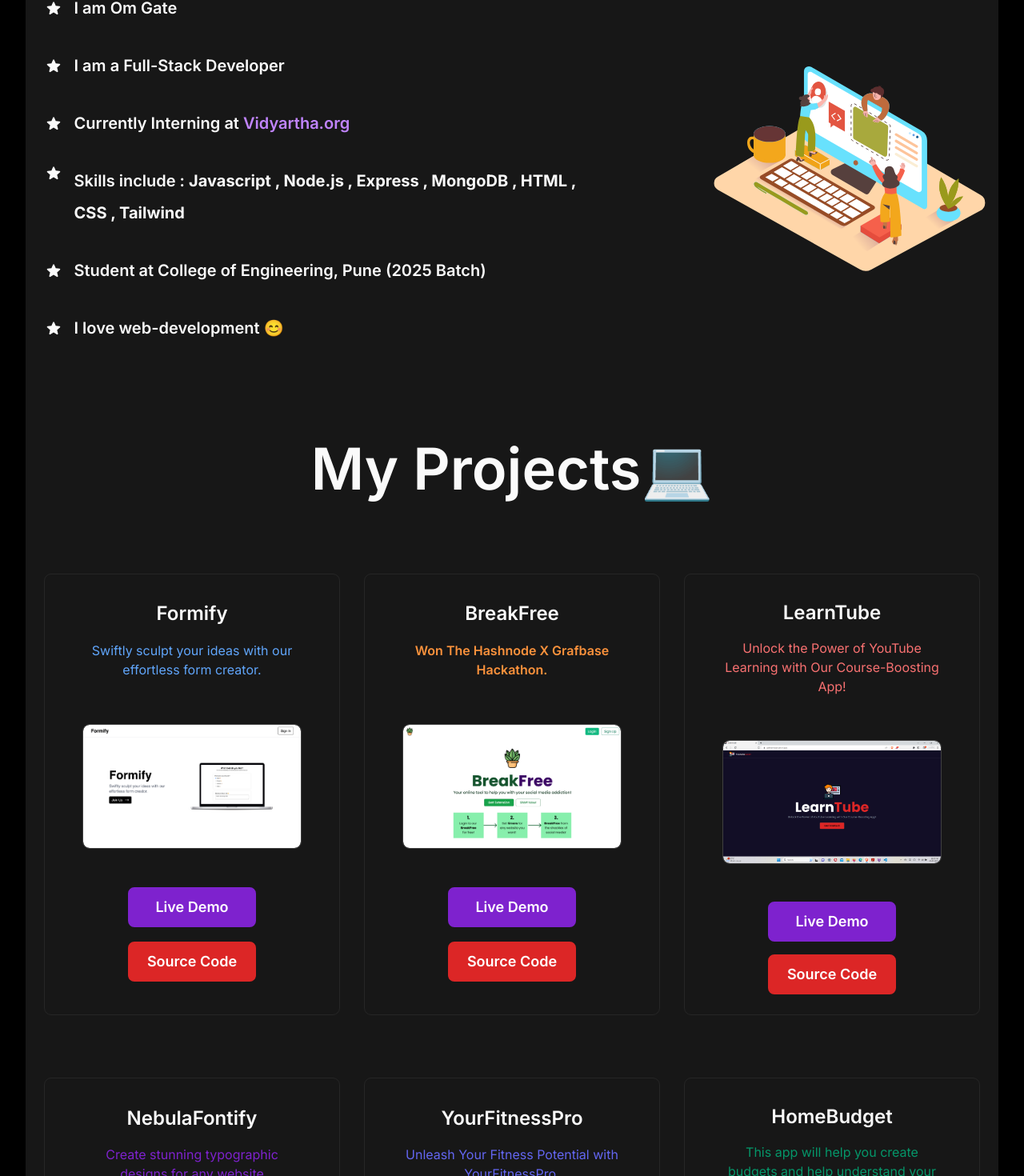
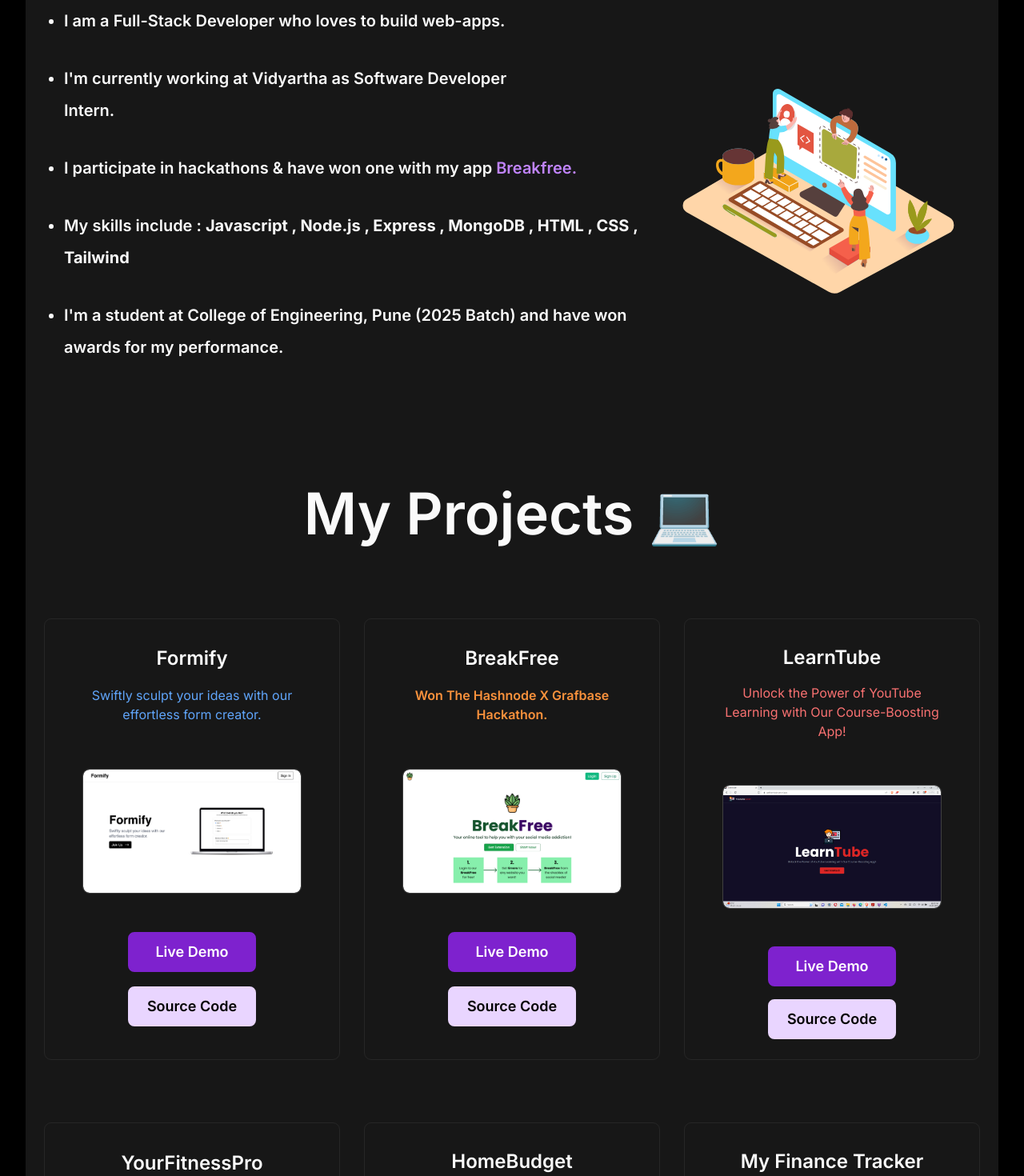
Before and after one commit to OMGATE23/om-portfolio-website, a React (Create React App) app: page / in a window 1280 px wide. Shown: the part 1066-2536 px from the top of the page at 80% size. Built offline with nearby package versions, Linux system fonts and the light colour scheme.

Commit message:
style : style bug fixes
Signed-off-by: Om Gate <90276220+OMGATE23@users.noreply.github.com>

```diff
--- a/src/App.css
+++ b/src/App.css
@@ -11,3 +11,7 @@
         opacity: 1;
     }
 }
+
+.about-me li {
+    display: list-item;
+}
--- a/src/components/aboutme/index.jsx
+++ b/src/components/aboutme/index.jsx
@@ -4,27 +4,37 @@
 const Aboutme = () => {
   return (
     <div className=" pt-8">
-        <h2 className=" py-4 text-center font-semibold text-6xl md:text-7xl">Hey, I'm Om 👋</h2>
-      <div className=" my-4 flex flex-col-reverse md:flex-row items-center justify-evenly  ">
-        <div>
-          <ul className=" px-4 ">
-            <li className="flex md:border-none border-y-[1px] py-4 border-neutral-800  items-center justify-start md:leading-10 my-4 text-lg md:text-xl gap-4 font-semibold ">
+        <h2 className=" py-4 text-center font-semibold text-4xl leading-[3.5rem] md:text-7xl">Hey, I'm Om 👋</h2>
+      <div className=" my-12 flex flex-col-reverse md:flex-row items-center justify-evenly  ">
+        <div className="md:w-[60%] w-[80%]">
+          <ul className="about-me list-disc">
+            {/* <li className="flex md:border-none border-y-[1px] py-4 border-neutral-800  items-center justify-start md:leading-10 my-4 text-lg md:text-xl gap-4 font-semibold ">
               <StarIcon width={20} />
               <span className="w-[80%]">
                 I am Om Gate
 
               </span>
+            </li> */}
+            <li className="flex md:border-none border-b-[1px] pb-4 border-neutral-800  items-center md:leading-10 my-4 text-lg md:text-xl gap-4 font-semibold ">
+              {/* <StarIcon width={20} /> */}
+              <span>
+                I am a Full-Stack Developer who loves to build web-apps.</span>
             </li>
             <li className="flex md:border-none border-b-[1px] pb-4 border-neutral-800  items-center md:leading-10 my-4 text-lg md:text-xl gap-4 font-semibold ">
-              <StarIcon width={20} /><span>I am a Full-Stack Developer</span>
+              {/* <StarIcon width={20} /> */}
+              <div className="w-[80%]">I'm currently working at Vidyartha as Software Developer Intern. </div>
             </li>
             <li className="flex md:border-none border-b-[1px] pb-4 border-neutral-800  items-center md:leading-10 my-4 text-lg md:text-xl gap-4 font-semibold ">
-              <StarIcon width={20} /><div className="w-[80%]">Currently Interning at <span className="text-purple-400">Vidyartha.org</span></div>
+              {/* <StarIcon width={20} /> */}
+              <span>
+                I participate in hackathons & have won one with my app
+                <a href="https://get-break-free.vercel.app/" target="_blank" className="text-purple-400"> Breakfree.</a>
+                </span>
             </li>
             <li className="flex md:border-none border-b-[1px] pb-4 border-neutral-800 items-start md:leading-10 my-4 text-lg md:text-xl gap-4 font-semibold ">
-            <StarIcon width={20} />
+            {/* <StarIcon width={20} /> */}
               <span className="w-[80%]">
-                Skills include :{" "}
+                My skills include :{" "}
                 <span className="font-bold">
                   {" "}
                   <span className=" transition-all duration-300 hover:cursor-pointer hover:translate-y-[-5px]">
@@ -57,13 +67,13 @@
                 </span>
               </span>
             </li>
-            <li className="flex md:border-none border-b-[1px] pb-4 border-neutral-800  items-center md:leading-10 my-4 text-lg md:text-xl gap-4 font-semibold ">
-              <StarIcon width={20} />
-              <span className="w-[80%]">Student at College of Engineering, Pune {"(2025 Batch)"}{" "}</span>
+            <li className="flex justify-start md:border-none border-b-[1px] pb-4 border-neutral-800  items-center md:leading-10 my-4 text-lg md:text-xl gap-4 font-semibold ">
+              {/* <StarIcon width={20} /> */}
+              <span className="w-[80%]">I'm a student at College of Engineering, Pune {"(2025 Batch)"}{" "} and have won awards for my performance.</span>
             </li>
-            <li className="flex md:border-none border-b-[1px] pb-4 border-neutral-800  items-center md:leading-10 my-4 text-lg md:text-xl gap-4 font-semibold ">
+            {/* <li className="flex md:border-none border-b-[1px] pb-4 border-neutral-800  items-center md:leading-10 my-4 text-lg md:text-xl gap-4 font-semibold ">
               <StarIcon width={20} /><span className="w-[80%]">I love web-development 😊</span>
-            </li>
+            </li> */}
           </ul>
         </div>
         <div className="">
--- a/src/components/common/header/index.jsx
+++ b/src/components/common/header/index.jsx
@@ -24,24 +24,24 @@
             </li>
         </ul>
         </div>
-        <button onClick={() => setShowModal(true)} ><img width={24}  src = '/hamburger.svg'/></button>
+        <button className='md:hidden' onClick={() => setShowModal(true)} ><img width={24}  src = '/hamburger.svg'/></button>
         {
             showModal && (<div className='h-[100dvh] w-[100vw] bg-neutral-900 fixed top-0 left-0 z-[100]'>
                 <ul className=' h-full flex flex-col justify-center gap-8 md:hidden items-center text-xl '>
             <li className='transition-transform duration-300 hover:border-b-2 border-neutral-50 font-semibold hover:cursor-pointer'>
-                <Link to='/'>
+                <Link onClick={() => setShowModal(false)} to='/'>
                     Home
                 </Link>
             </li>
 
             <li className='transition-transform duration-300 hover:border-b-2 border-neutral-50 font-semibold hover:cursor-pointer'>
-                <Link to='/projects'>
+                <Link onClick={() => setShowModal(false)} to='/projects'>
                     Projects
                 </Link>
             </li>
 
             <li className='transition-transform duration-300 hover:border-b-2 border-neutral-50 font-semibold hover:cursor-pointer'>
-                <a href="https://omgate.hashnode.dev/">Blogs</a>
+                <a onClick={() => setShowModal(false)} href="https://omgate.hashnode.dev/">Blog</a>
             </li>
         </ul>
         <button onClick={() => setShowModal(false)} className='z-[120] absolute top-4 right-4'><img width={24} src='/closs.svg' /></button>
--- a/src/components/footer/index.jsx
+++ b/src/components/footer/index.jsx
@@ -6,17 +6,17 @@
       <ul className="h-[10vh] w-full mt-4 mx-auto flex items-center justify-center gap-8">
 
         <li>
-          <a href="https://github.com/OMGATE23">
+          <a href="https://github.com/OMGATE23" target="_blank">
             <i class="fa-brands fa-github text-3xl text-white"></i>
           </a>
         </li>
         <li>
-          <a href="https://www.linkedin.com/in/om-gate-68a5a3201/">
+          <a href="https://www.linkedin.com/in/om-gate-68a5a3201/" target="_blank">
             <i class="fa-brands fa-linkedin text-3xl text-white"></i>
           </a>
         </li>
         <li>
-          <a href="https://twitter.com/om_gate">
+          <a href="https://twitter.com/om_gate" target="_blank">
             <i class="fa-brands fa-twitter text-3xl text-white"></i>
           </a>
         </li>
--- a/src/pages/projects/ProjectsList.js
+++ b/src/pages/projects/ProjectsList.js
@@ -40,17 +40,17 @@
     projectLink: "https://getlearntube.vercel.app/",
     sourceLink: "https://github.com/OMGATE23/learntube",
   },
-  {
-    name: "NebulaFontify",
-    description: (
-      <span className="text-purple-700">
-        Create stunning typographic designs for any website
-      </span>
-    ),
-    src: nebulaFontify,
-    projectLink: "https://nebulafontify.vercel.app/",
-    sourceLink: "https://github.com/OMGATE23/nebula-fontify",
-  },
+  // {
+  //   name: "NebulaFontify",
+  //   description: (
+  //     <span className="text-purple-700">
+  //       Create stunning typographic designs for any website
+  //     </span>
+  //   ),
+  //   src: nebulaFontify,
+  //   projectLink: "https://nebulafontify.vercel.app/",
+  //   sourceLink: "https://github.com/OMGATE23/nebula-fontify",
+  // },
   {
     name: "YourFitnessPro",
     description: (
--- a/src/pages/projects/index.jsx
+++ b/src/pages/projects/index.jsx
@@ -5,17 +5,17 @@
 export default function index() {
   return (
     <div className='fade-in'>
-      <h1 className='text-center text-5xl md:text-7xl mt-10 font-semibold'>My <span className=''>Projects💻</span></h1>
-      <div className=" justify-items-center my-12 mx-4 grid grid-cols-1 grid-flow-row md:gap-8 lg:grid-cols-3">
+      <h1 className='text-center text-4xl leading-[4rem] md:text-7xl mt-10 font-semibold'>My <span className=''>Projects 💻</span></h1>
+      <div className=" justify-items-center md:my-12 mx-4 grid grid-cols-1 grid-flow-row md:gap-8 lg:grid-cols-3">
       {
         ProjectsList.map((project) => {
           return (
             <div className="flex flex-col items-center justify-evenly py-8 px-4 md:px-12 text-center w-[100%] md:max-w-[400px] max-h-[550px] mt-12 rounded-lg outline outline-1 outline-neutral-800">
               <h3 className=" text-2xl font-semibold ">{project.name}</h3>
               <p className="text-gray-500 my-4 mx-auto">{project.description}</p>
-              <img className='block mx-auto my-10 outline outline-1  rounded-lg outline-neutral-700 w-[80%] md:w-full' src = {project.src}/>
-              <a className='block transition-all duration-300 mx-auto border-[3px] border-purple-700 my-2 rounded-lg w-[10rem] py-2 text-lg font-semibold hover:text-purple-700 text-white bg-purple-700 hover:bg-white' href={project.projectLink}>Live Demo</a>
-              <a  className = 'block transition-all duration-300 mx-auto border-[3px] border-red-600 my-2 rounded-lg w-[10rem] py-2 text-lg font-semibold hover:text-red-600 text-white bg-red-600 hover:bg-white' href={project.sourceLink}>Source Code</a>
+              <img className='block mx-auto my-10 outline outline-1  rounded-lg outline-neutral-700 w-[100%] md:w-full' src = {project.src}/>
+              <a target='_blank' className='block transition-all duration-300 mx-auto border-[3px] border-purple-700 my-2 rounded-lg w-[10rem] py-2 text-lg font-semibold hover:text-purple-700 text-white bg-purple-700 hover:bg-white' href={project.projectLink}>Live Demo</a>
+              <a target='_blank' className = 'block transition-all duration-300 mx-auto border-[3px] border-purple-200 my-2 rounded-lg w-[10rem] py-2 text-lg font-semibold hover:text-purple-800 text-black bg-purple-200 hover:bg-white' href={project.sourceLink}>Source Code</a>
             </div>
           )
         })
```
